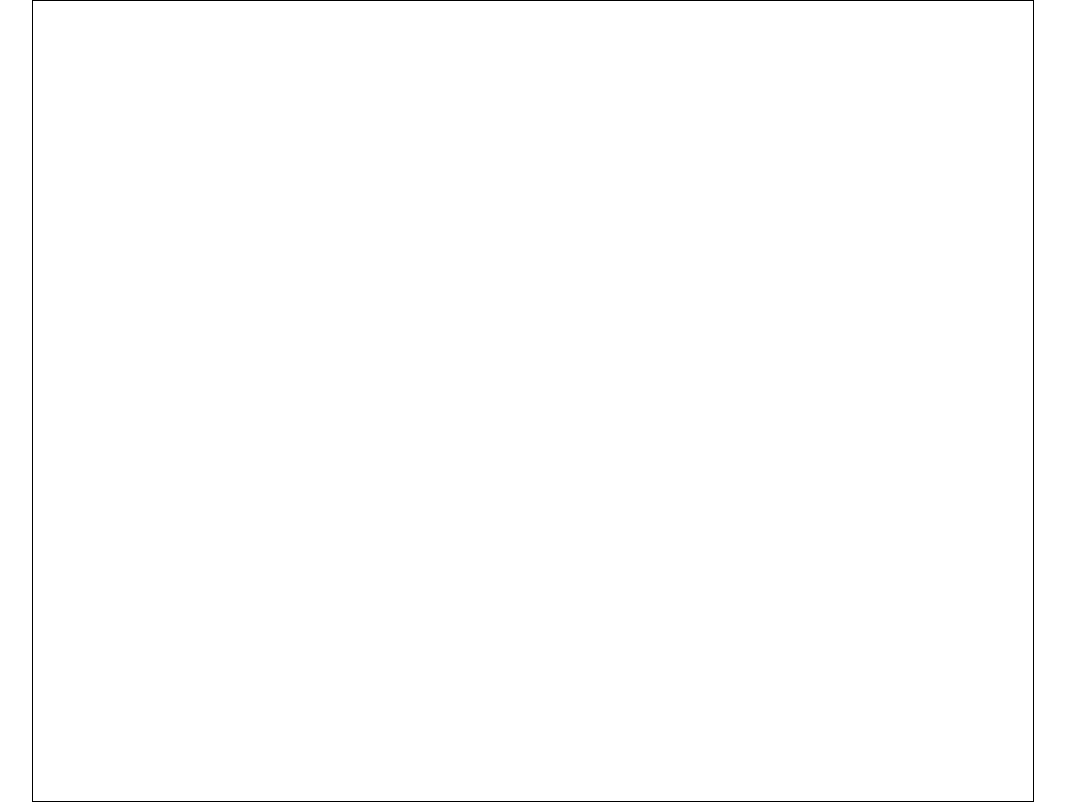
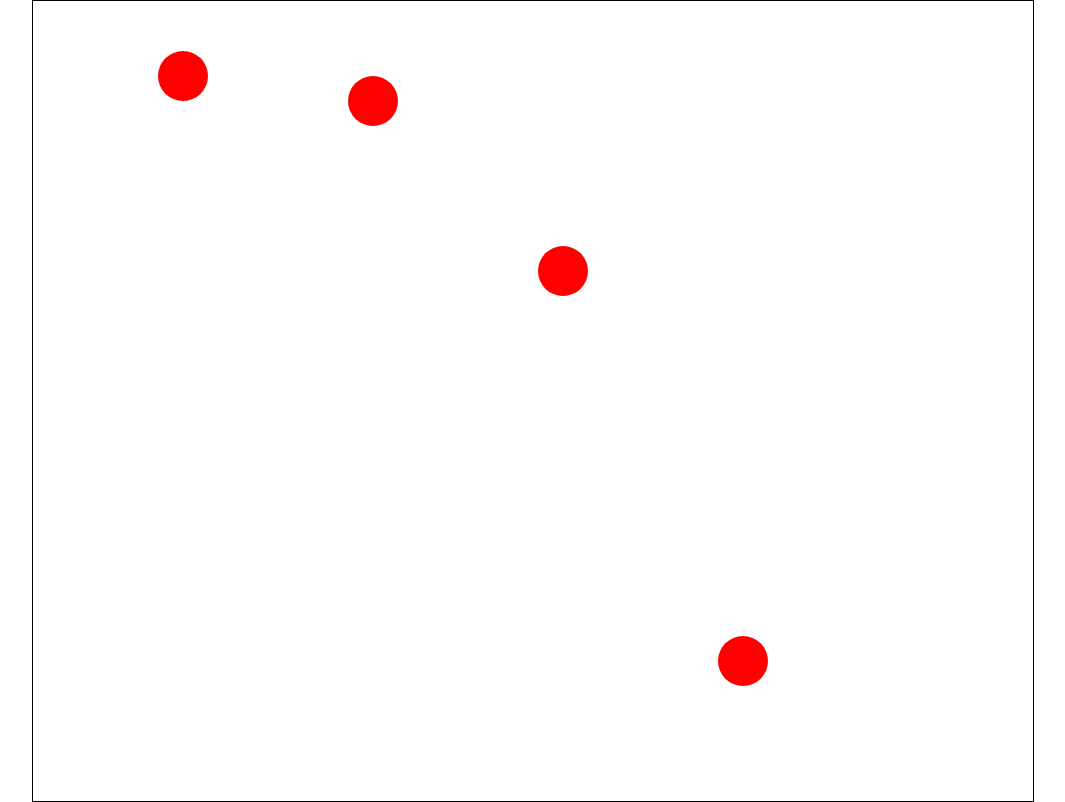
Before and after one commit to hadrianhughes/dijkstra, a React (Create React App) app: page / in a window 1280 px wide. Shown: the whole page, without its empty margins (107-1172 px from the left). Built offline with nearby package versions, Linux system fonts and the light colour scheme.

Commit message:
Change vertices to be hard-coded
- Being able to add vertices dynamically isn't necessary

```diff
--- a/src/components/Graph/Graph.tsx
+++ b/src/components/Graph/Graph.tsx
@@ -1,48 +1,31 @@
-import React, { useRef, useState } from 'react';
+import React, { useRef } from 'react';
 import { atom } from 'recoil';
 import { Container } from './styles';
-import { get } from '../../utils';
-import { Atom } from '../../types';
 import Vertex from '../Vertex';
 
-const getOffsetLeft = get(['current', 'offsetLeft']);
-const getOffsetTop = get(['current', 'offsetTop']);
+const makeVertex = (key: string, x: number, y: number) => atom({
+  key,
+  default: { x, y }
+});
+
+const vertices = [
+  makeVertex('vertex0', 150, 75),
+  makeVertex('vertex1', 340, 100),
+  makeVertex('vertex2', 530, 270),
+  makeVertex('vertex3', 710, 660)
+];
 
 const Graph = () => {
-  const idCounter               = useRef(0);
-  const elRef                   = useRef(null);
-  const [vertices, setVertices] = useState(([] as Array<Atom>))
-
-  const addVertex = e => {
-    const elLeft = getOffsetLeft(elRef, 0);
-    const elTop  = getOffsetTop(elRef, 0);
-    const clickX = e.clientX - elLeft;
-    const clickY = e.clientY - elTop;
-    idCounter.current += 1;
-
-    setVertices([
-      ...vertices,
-      atom({
-        key: idCounter.current,
-        default: {
-          x: clickX,
-          y: clickY
-        }
-      })
-    ])
-  };
+  const elRef = useRef(null);
 
   return (
-    <Container
-      onClick={addVertex}
-      ref={elRef}>
+    <Container ref={elRef}>
       {
         vertices.map(a => (
           <Vertex
             key={a.key}
             vAtom={a}
-            leftEdge={getOffsetLeft(elRef, 0)}
-            topEdge={getOffsetTop(elRef, 0)}/>
+            container={elRef} />
         ))
       }
     </Container>
--- a/src/components/Vertex/Vertex.tsx
+++ b/src/components/Vertex/Vertex.tsx
@@ -1,22 +1,22 @@
 import React, { useState, useRef } from 'react';
 import { useRecoilState } from 'recoil';
-import { Atom } from '../../types';
+import { Atom, Ref } from '../../types';
+import { get } from '../../utils';
 import { Node } from './styles';
 
 interface PropTypes {
-  vAtom:    Atom;
-  leftEdge: number;
-  topEdge:  number;
+  vAtom:     Atom;
+  container: Ref;
 }
 
-const Vertex = ({ vAtom, leftEdge, topEdge }: PropTypes) => {
+const Vertex = ({ vAtom, container }: PropTypes) => {
   const lastPosition = useRef({ x: 0, y: 0 });
   const [vectorState, setVectorState] = useRecoilState(vAtom);
   const [isDragging, setIsDragging] = useState(false);
 
   const getMousePosition = (e: MouseEvent) => ({
-    x: e.clientX - leftEdge,
-    y: e.clientY - topEdge
+    x: e.clientX - get(['current', 'offsetLeft'])(container, 0),
+    y: e.clientY - get(['current', 'offsetTop'])(container, 0)
   });
 
   const handleMouseDown = (e: MouseEvent) => {
--- a/src/components/Vertex/styles.ts
+++ b/src/components/Vertex/styles.ts
@@ -1,4 +1,4 @@
-import styled, { css } from 'styled-components';
+import styled from 'styled-components';
 
 const SIZE = 50;
 
--- a/src/types.ts
+++ b/src/types.ts
@@ -1,4 +1,8 @@
 export type Atom = {
   key: string;
   default: any;
-}
+};
+
+export type Ref = {
+  current: any;
+};
```
